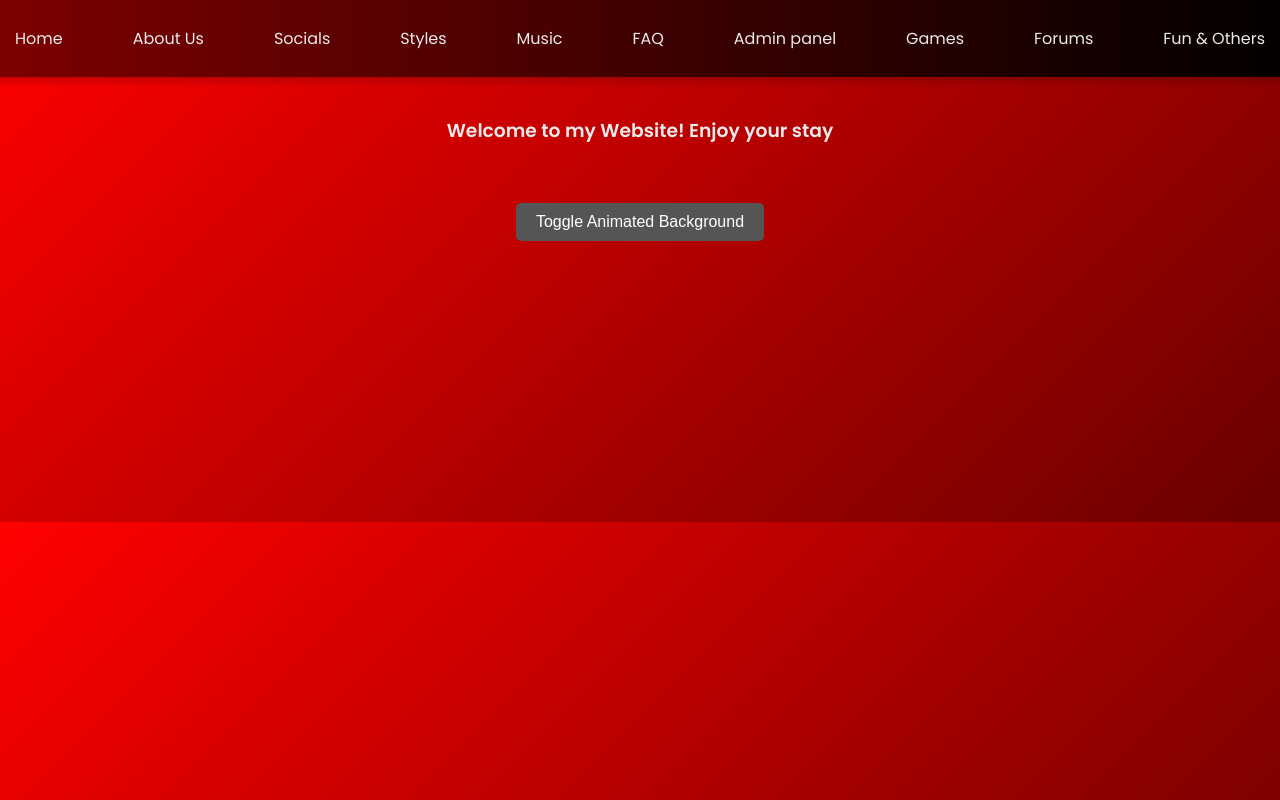
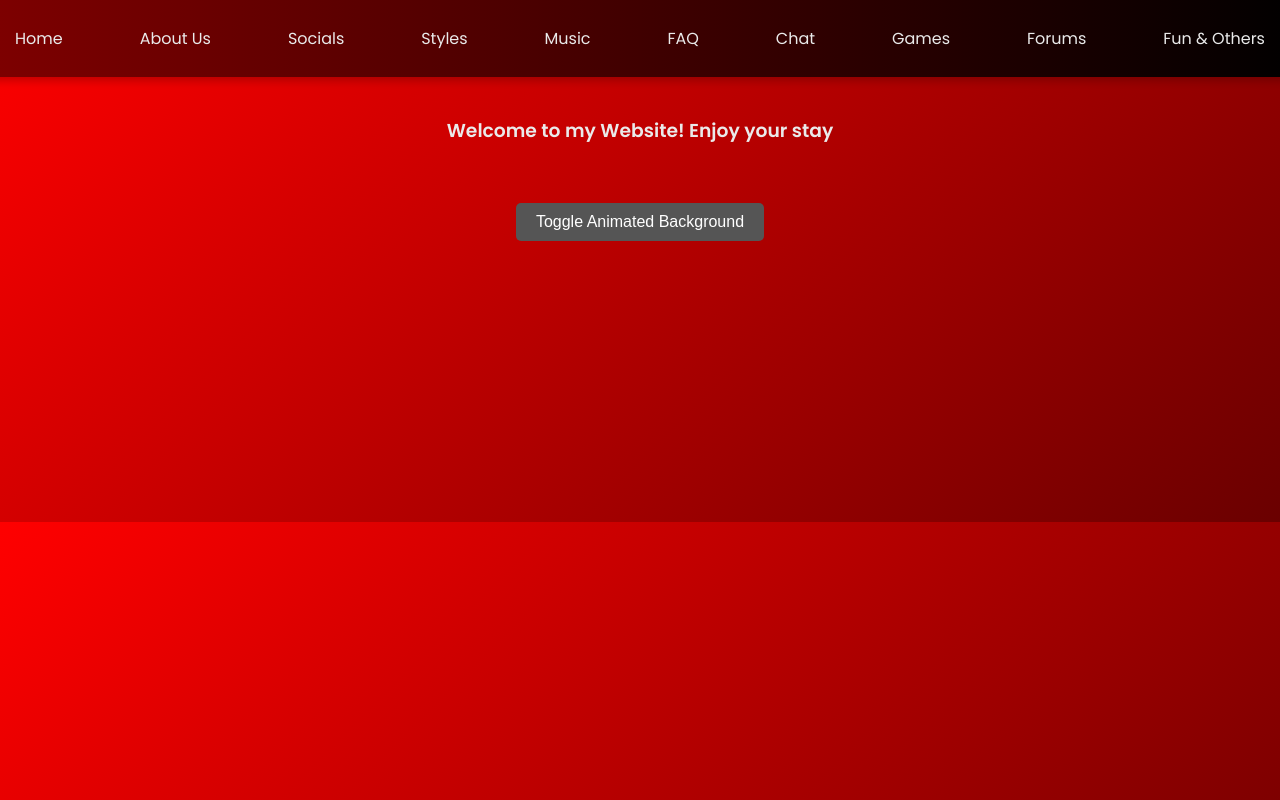
Before and after one commit to Negative0debuged0/Negative0debuged0.github.io, a plain HTML site: page index.html in a window 1280 px wide. Shown: the top 800 px of the page. Drawn offline with Linux system fonts and the light colour scheme; no server answers.

Commit message:
Update index.html

```diff
--- a/index.html
+++ b/index.html
@@ -152,7 +152,7 @@
     </div>
     <a href="https://negative0debuged0.github.io/Music">Music</a>
     <a href="https://negative0debuged0.github.io/Faq">FAQ</a>
-    <a href="https://negative0debuged0.github.io/Password">Admin panel</a>
+    <a href="https://negative0debuged0.github.io/Chat">Chat</a>
     <a href="https://negative0debuged0.github.io/Games">Games</a>
     <a href="https://negative0debuged0.github.io/Forums">Forums</a>
     <a href="https://negative0debuged0.github.io/OtherStuff">Fun & Others</a>
```
